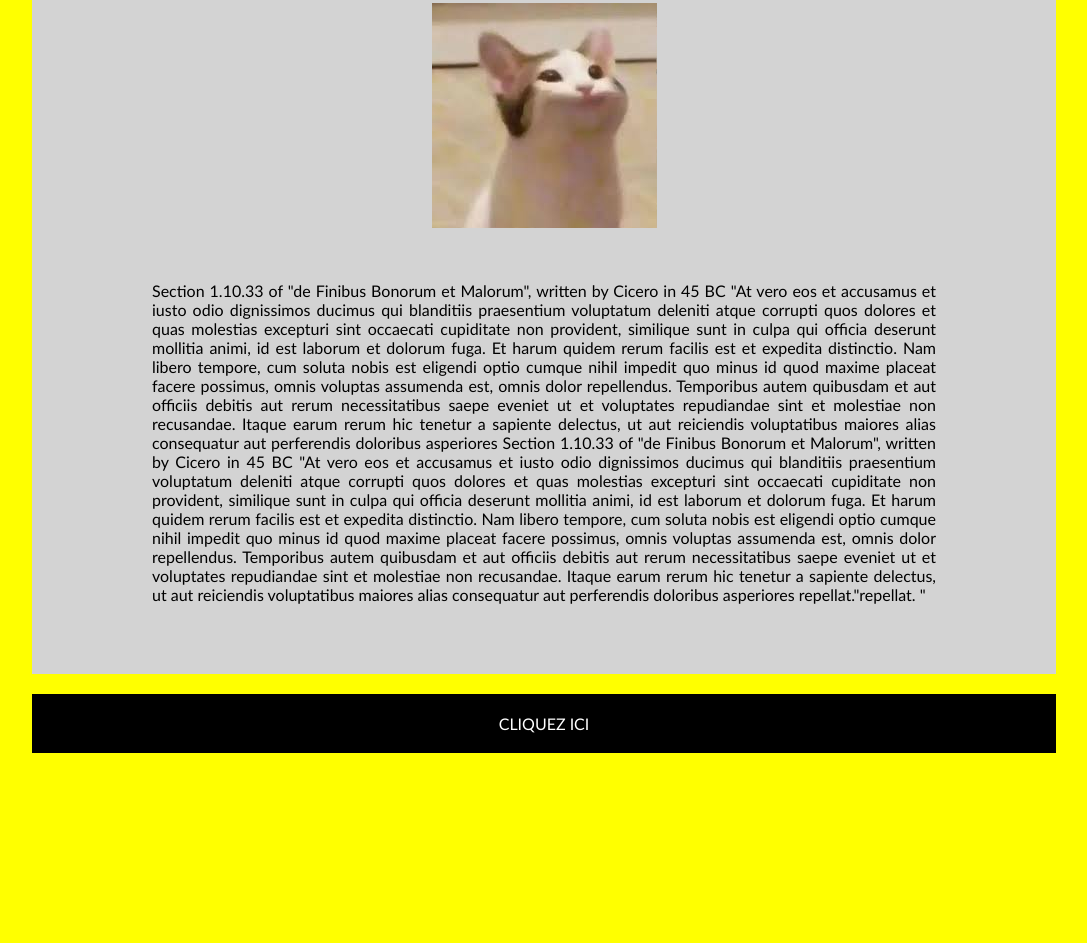
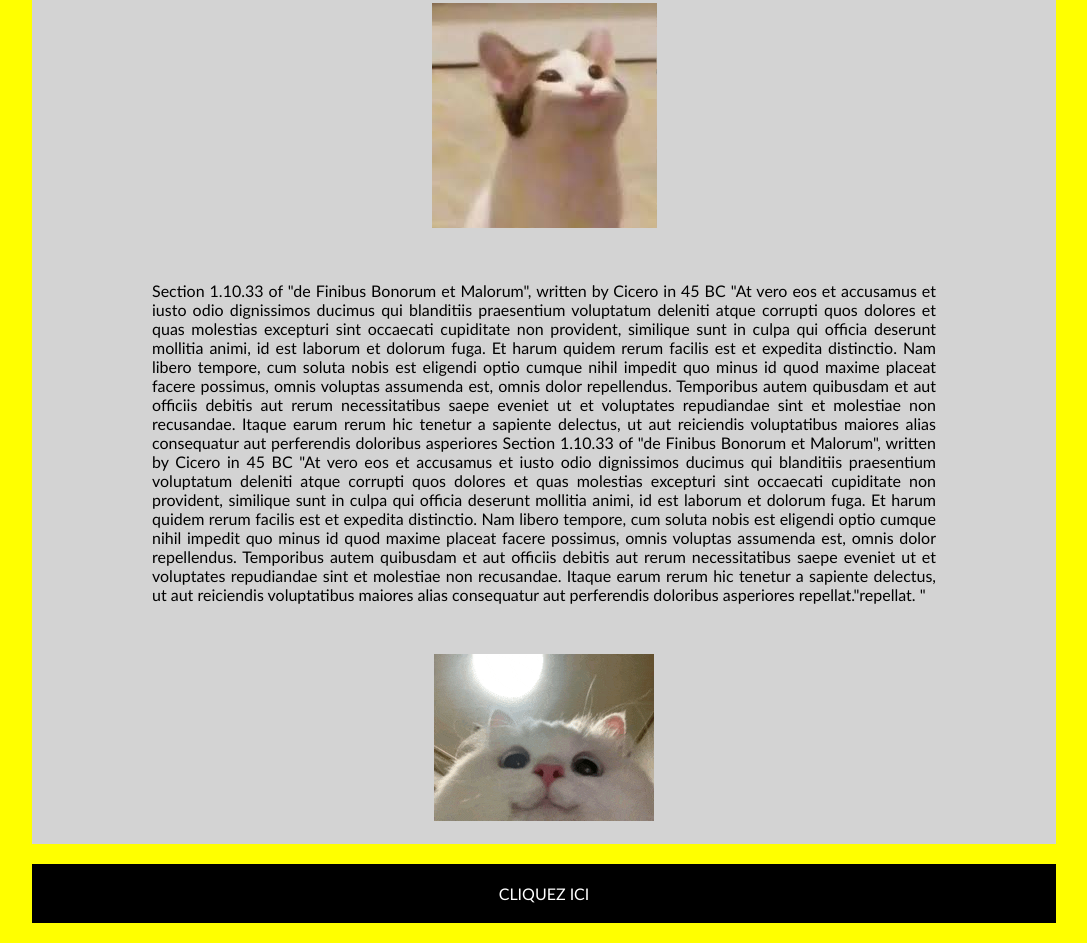
Before and after one commit to Daweshh/html-exam, a plain HTML site: page index.html in a window 1280 px wide. Shown: the part 244-1187 px from the top of the page, without its empty margins (96-1183 px from the left). Before the commit the page ends 1017 px from the top, so only its background shows below. Drawn offline with Linux system fonts and the light colour scheme.

Commit message:
fifth commit

```diff
--- a/index.html
+++ b/index.html
@@ -47,6 +47,7 @@
         delectus, ut aut reiciendis voluptatibus maiores alias consequatur aut
         perferendis doloribus asperiores repellat."repellat. "
       </p>
+      <img src="cat2.gif" alt="cat2" />
     </section>
     <footer>CLIQUEZ ICI</footer>
     <script src="index.js"></script>
```
Also changed, not shown: cat2.gif (added).
